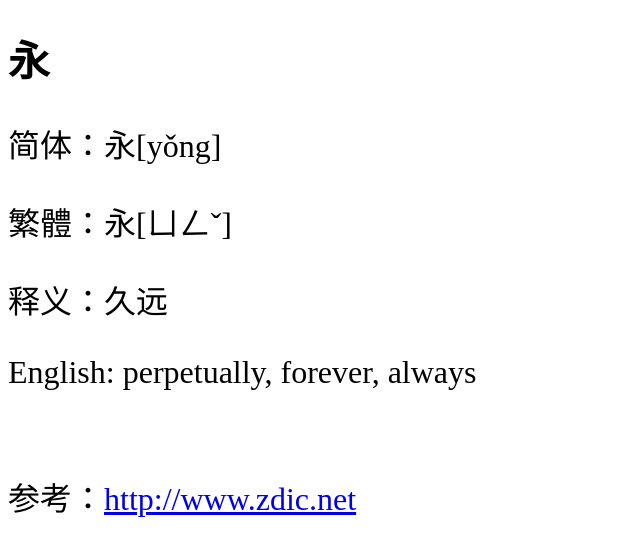
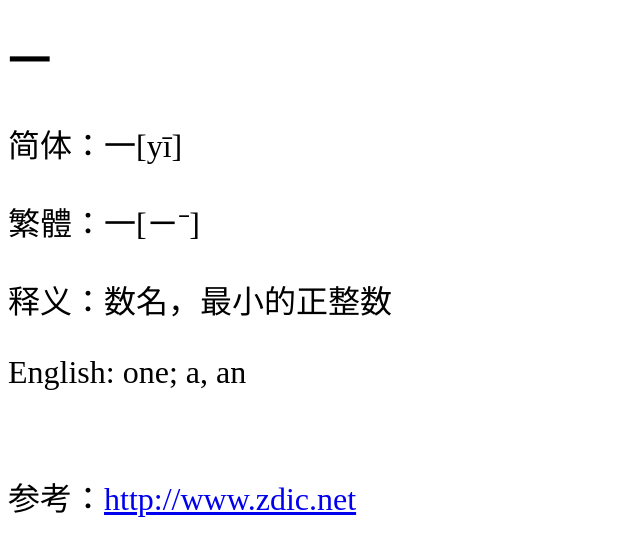
Before and after one commit to shengzhe/livecalligraphy, a Jekyll site: the page built from _posts/2012-08-31-LanTing-259.html, in a window 1280 px wide. Shown: the top 556 px of the page, without its empty margins (0-640 px from the left). Built offline with Jekyll 4.4.1, drawn with Linux system fonts in a browser that asks for light colours; Markdown is read by kramdown in place of the engine named in the settings.

Commit message:
Update 2012-08-31-LanTing-259.html

```diff
--- a/_posts/2012-08-31-LanTing-259.html
+++ b/_posts/2012-08-31-LanTing-259.html
@@ -1,11 +1,11 @@
 ---
 layout: default
-title: 兰亭集序第1个字 (1st character of Lan Ting)
+title: 兰亭集序第259个字 (259th character of Lan Ting)
 ---
-<h1>永</h1>
-<p>简体：永[yǒng]</p>
-<p>繁體：永[ㄩㄥˇ]</p>
-<p>释义：久远</p>
-<p>English: perpetually, forever, always</p>
+<h1>一</h1>
+<p>简体：一[yī]</p>
+<p>繁體：一[ㄧˉ]</p>
+<p>释义：数名，最小的正整数</p>
+<p>English: one; a, an</p>
 <br/>
-<p>参考：<a href="http://www.zdic.net/zd/zi/ZdicE6ZdicB0ZdicB8.htm">http://www.zdic.net</a></p>
+<p>参考：<a href="http://www.zdic.net/z/14/js/4E00.htm">http://www.zdic.net</a></p>
```
